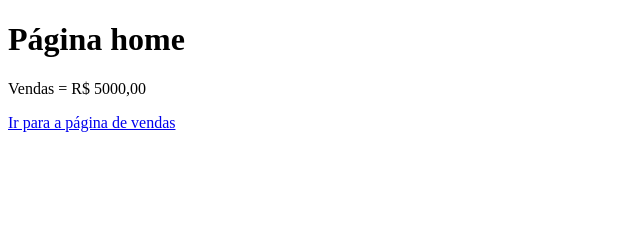
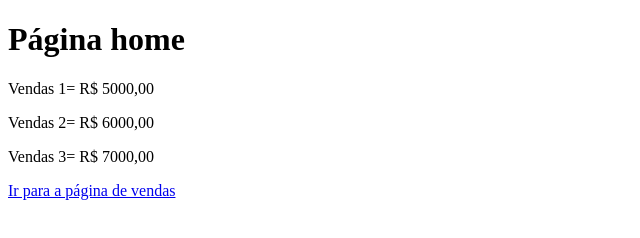
Before and after one commit to Robert0Hermini0/aulagithub, a plain HTML site: page index.html in a window 1280 px wide. Shown: the whole page, without its empty margins (0-640 px from the left). Drawn offline with Linux system fonts and the light colour scheme.

Commit message:
acrescentado mais vendas e total de vendas

```diff
--- a/index.html
+++ b/index.html
@@ -8,7 +8,9 @@
 </head>
 <body>
     <h1>Página home</h1>
-    <p>Vendas = R$ 5000,00</p>
+    <p>Vendas 1= R$ 5000,00</p>
+    <p>Vendas 2= R$ 6000,00</p>
+    <p>Vendas 3= R$ 7000,00</p>
     <a href="vendas.html">Ir para a página de vendas</a>
 </body>
 </html>
```
Also changed, not shown: vendas.html (+1 -0 lines).
